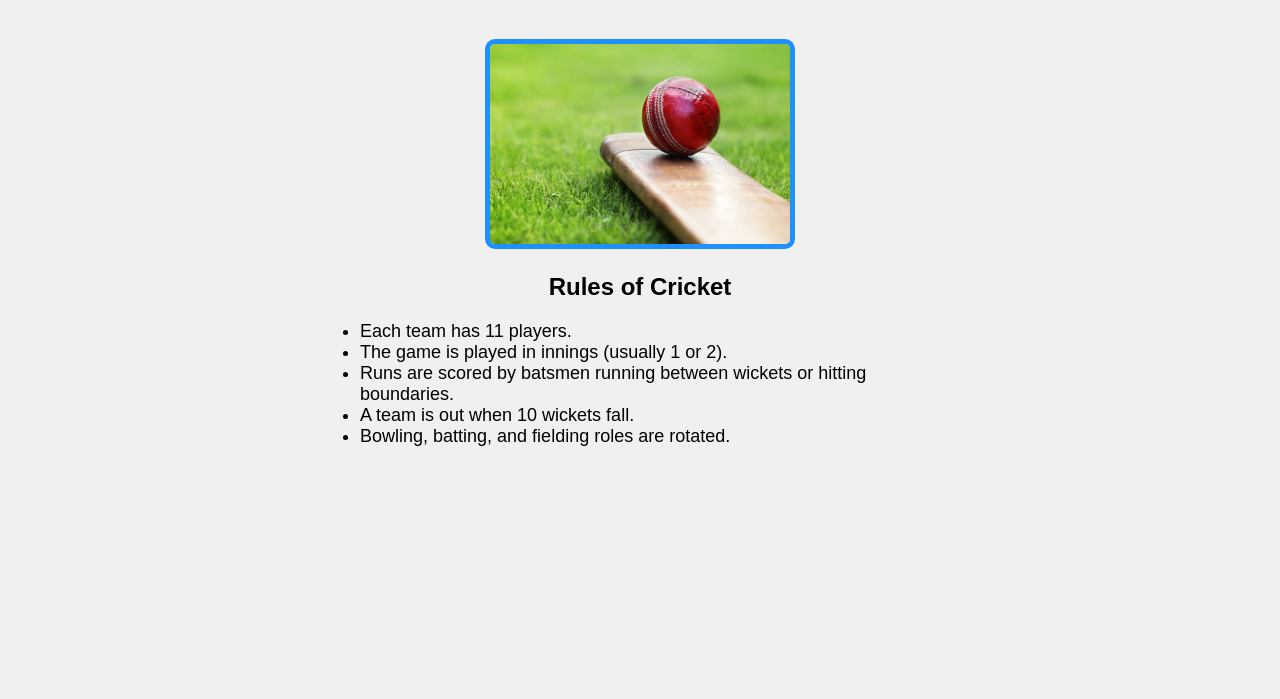
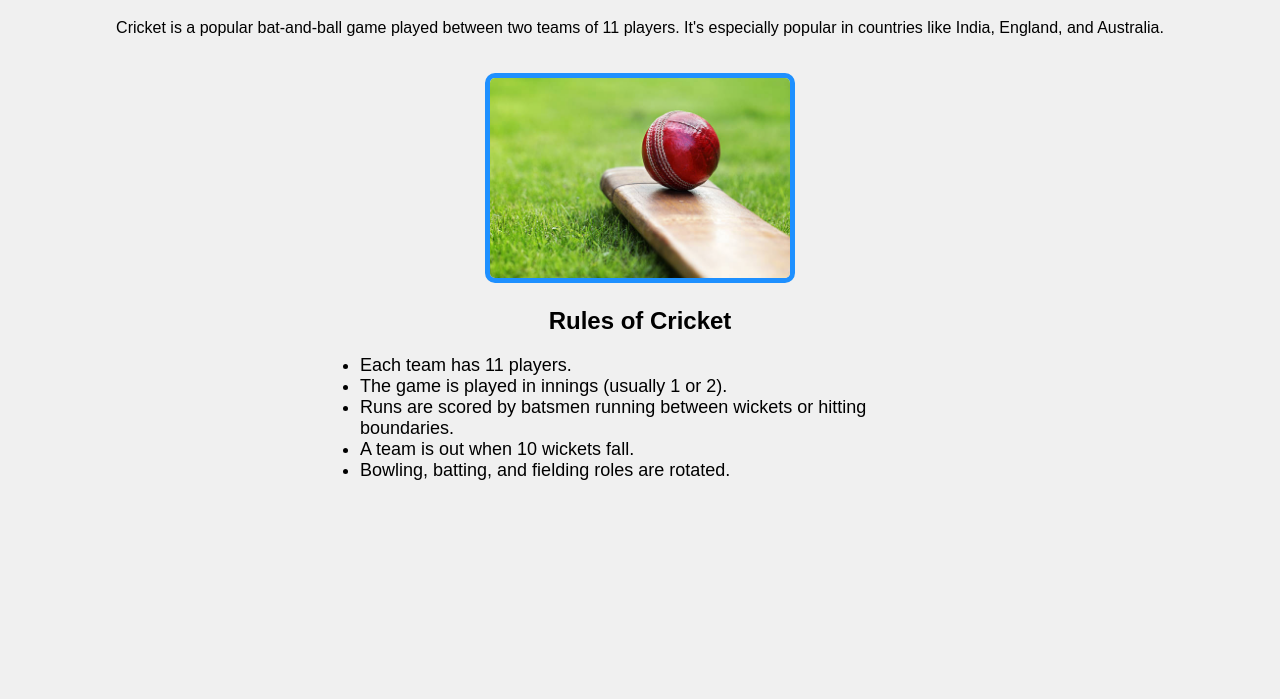
Before and after one commit to sandeshchavan3/sports-portfolio, a plain HTML site: page cricket.html in a window 1280 px wide. Shown: the part 101-800 px from the top of the page. Drawn offline with Linux system fonts and the light colour scheme.

Commit message:
Update cricket.html

```diff
--- a/cricket.html
+++ b/cricket.html
@@ -12,6 +12,7 @@
     "
   >
     <h1 style="background-color: #333; color: white; padding: 20px">Cricket</h1>
+    <p>Cricket is a popular bat-and-ball game played between two teams of 11 players. It's especially popular in countries like India, England, and Australia.</p>
     <img
       src="images/cricket.jpg"
       alt="Cricket"
```
